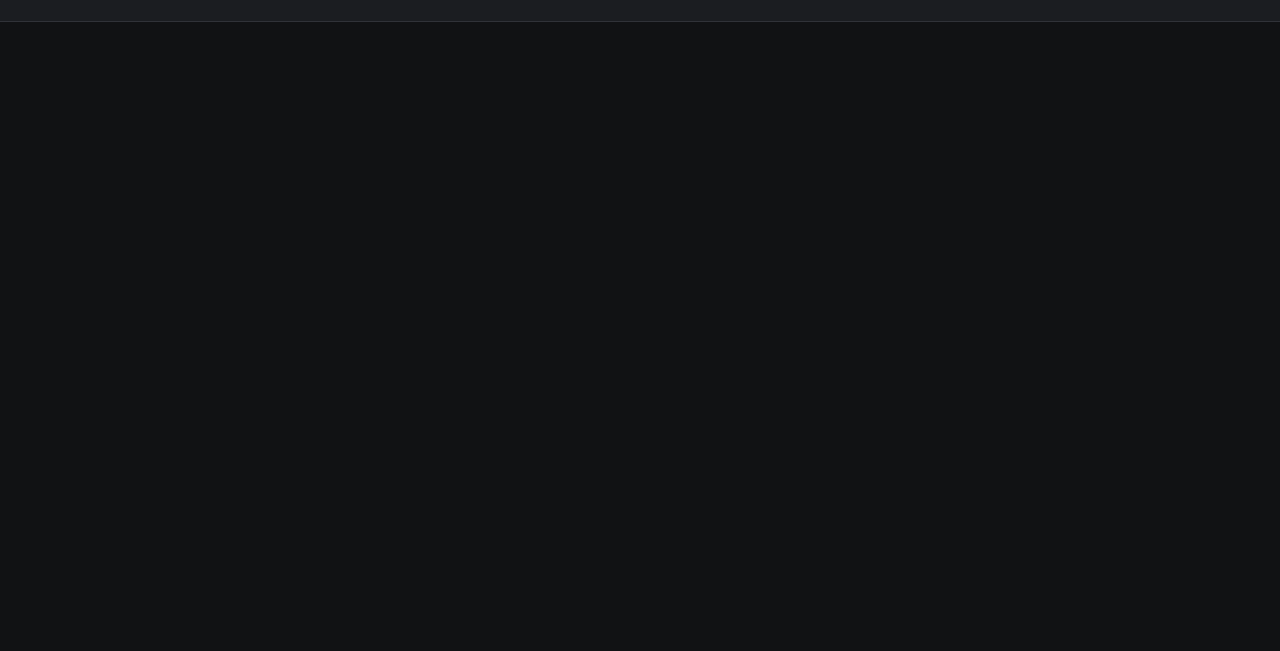
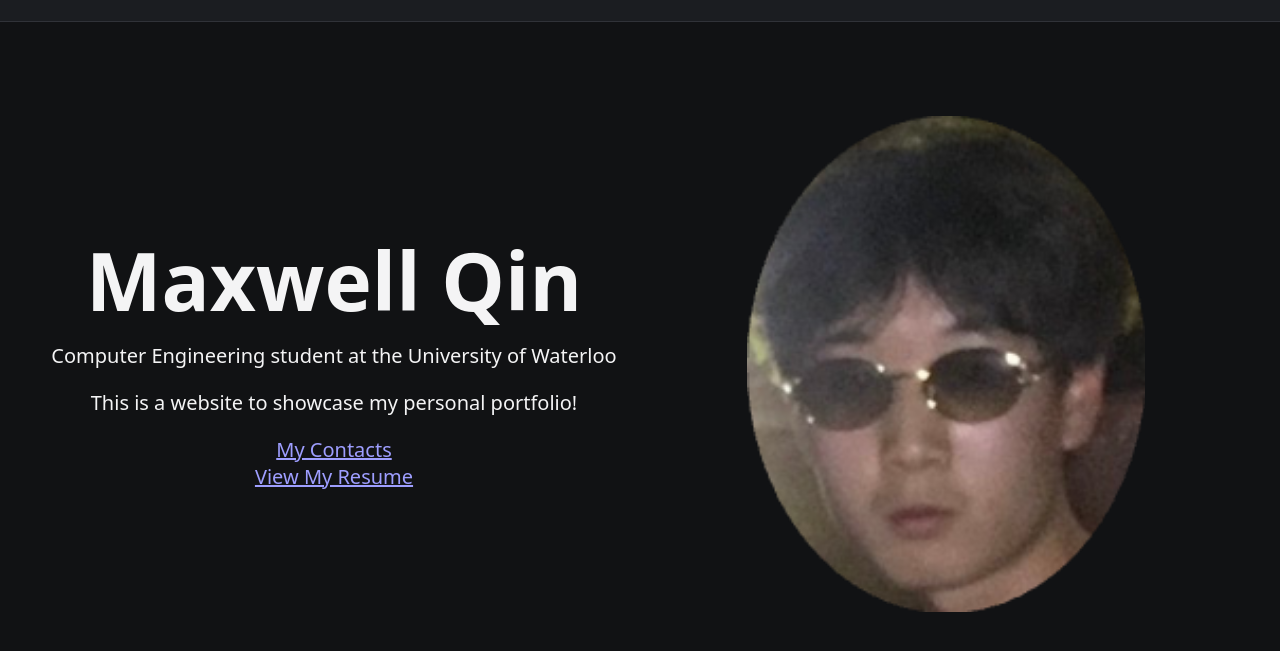
Before and after one commit to odozdee/portfolio, a plain HTML site: page index.html in a window 1280 px wide. Shown: the part 63-714 px from the top of the page. Drawn offline with Linux system fonts and the light colour scheme.

Commit message:
initial hero section

```diff
--- a/index.html
+++ b/index.html
@@ -9,7 +9,7 @@
 <body>
     <div class="navcontainer">
         <div class="logo">
-            <a class="brand" href="index.html"><img src="images/logo.png" alt=""><span>Maxwell Qin</span></a>
+            <a class="brand" href="index.html"><img src="images/logo.png" alt="logo"><span>Maxwell Qin</span></a>
         </div>
         <div id="navbar">
             <a href="#home">Home</a>
@@ -20,7 +20,20 @@
         </div>
     </div>
     <div class="hero" id="home">
-
+        <div class="hero-text">
+            <h1>Maxwell Qin</h1>
+            <p>Computer Engineering student at the University of Waterloo</p>
+            <p>This is a website to showcase my personal portfolio!</p>
+            <div class="hero-buttons">
+                <a href="#contact">My Contacts</a>
+            </div>
+            <div class="hero-buttons">
+                <a href="#resume">View My Resume</a>
+            </div>
+        </div>
+        <div class="hero-image">
+            <img src="images/personal-image.png" alt="personal image">
+        </div>
     </div>
 </body>
 <footer>
--- a/stylesheet.css
+++ b/stylesheet.css
@@ -50,7 +50,40 @@ body {
     color: #c9cbd1;
 }
 
-#navbar a:hover,
-#navbar a:focus-visible {
+#navbar a:hover, #navbar a:focus-visible {
     color: #fff;
 }
+
+.hero {
+    box-sizing: border-box;
+    min-height: calc(96svh - 85px);
+    display: grid;
+    grid-template-columns: repeat(2, minmax(0, 1fr));
+    place-items: center;
+    gap: 40px;
+    padding: 48px;
+}
+
+.hero-text {
+    font-size: 1.25rem;
+    text-align: center;
+    overflow-wrap: anywhere;
+}
+
+.hero-text h1 {
+    font-size: 5rem;
+    line-height: 1.05;
+    margin: 0;
+}
+
+.hero-image {
+    width: min(100%, 33rem);
+}
+
+.hero-image img {
+    display: block;
+    width: 100%;
+    max-height: 62svh;
+    object-fit: contain;
+    height: auto;
+}
```
Also changed, not shown: images/personal-image.png (added).
